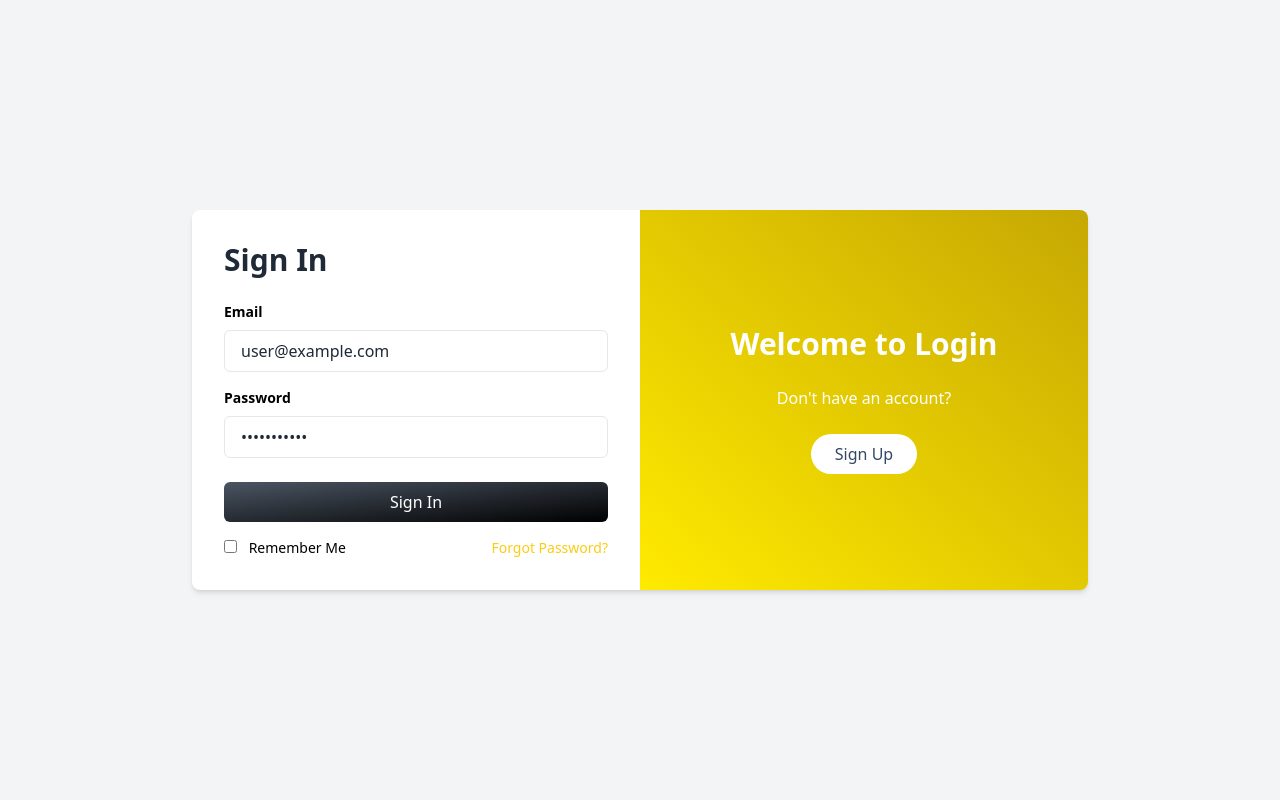
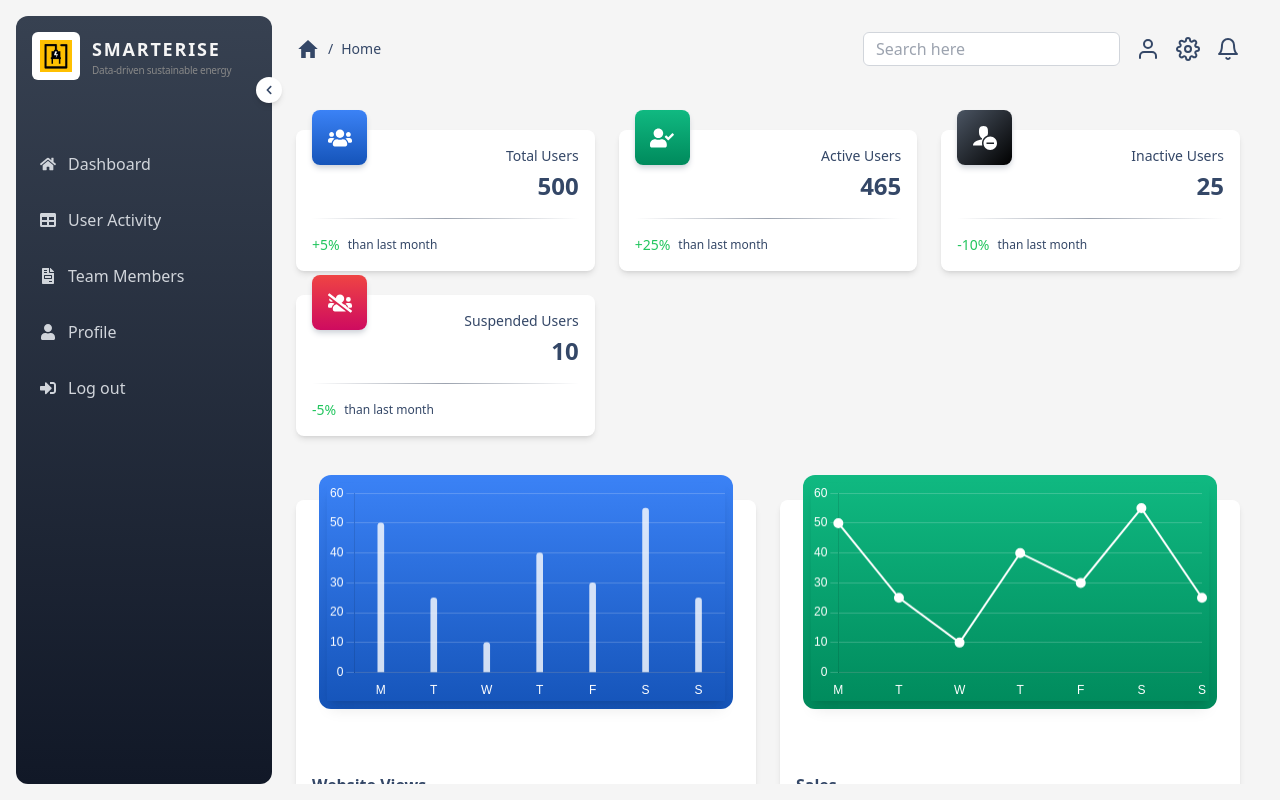
Before and after one commit to abdrasaq14/smarterise-admin-dashboard, a React (Create React App) app: page / in a window 1280 px wide. Built offline with nearby package versions, Linux system fonts and the light colour scheme; no server answers.

Commit message:
route page to dashboard

```diff
--- a/src/App.tsx
+++ b/src/App.tsx
@@ -13,7 +13,7 @@
         <Route path="/user/:email" element={<UserDetails />} />
         <Route path="/users/activity" element={<UserActivity />} />
         <Route path="/team-members" element={<TeamProjects />} />
-        <Route path="*" element={<LoginPage />} />
+        <Route path="*" element={<Dashboard />} />
         <Route path="/login" element={<LoginPage />} />
       </Routes>
     </div>
```
